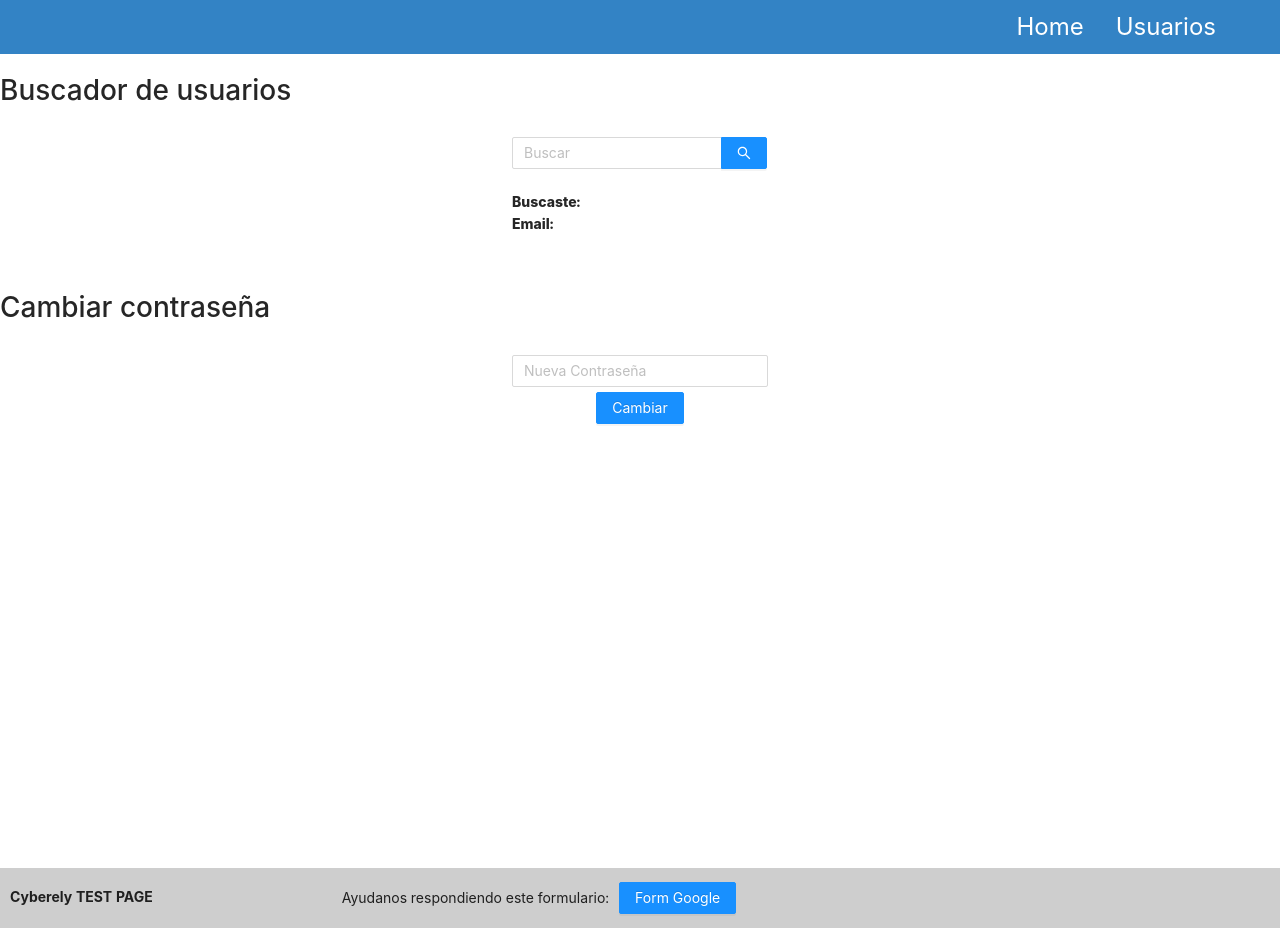
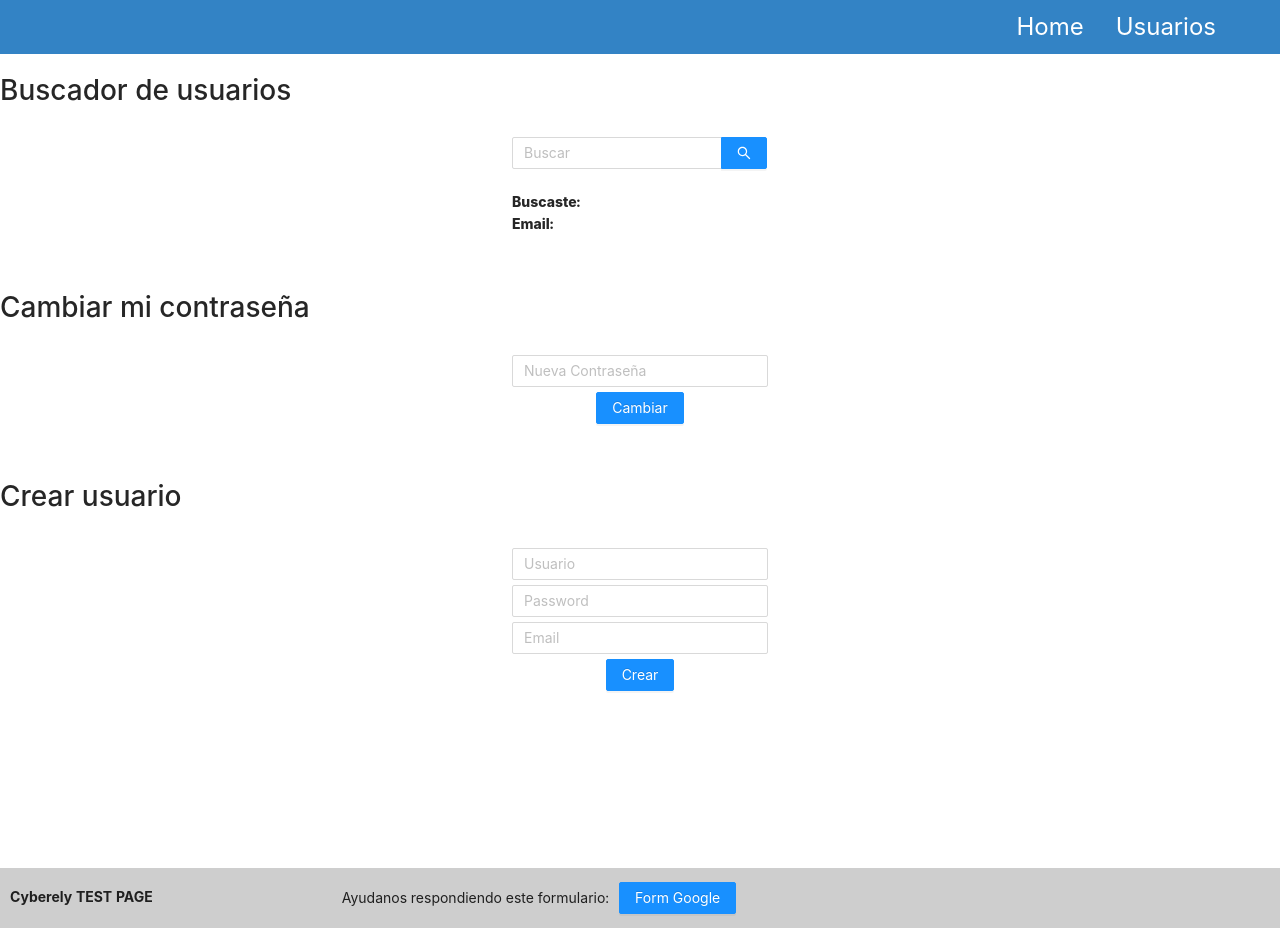
Before and after one commit to francofresno/dummy-cyberely, a React (Create React App) app: page /usuarios in a window 1280 px wide. Built offline with nearby package versions, Linux system fonts and the light colour scheme.

Commit message:
crear usuarios

```diff
--- a/src/components/Comentador.jsx
+++ b/src/components/Comentador.jsx
@@ -2,6 +2,7 @@ import React, { useEffect, useState } from "react";
 import { Avatar, Button, Comment, Form, Input, List, Tooltip } from "antd";
 import moment from "moment";
 import { v4 as uuid } from "uuid";
+import { URL } from "../utils/url";
 const { TextArea } = Input;
 
 const CommentList = ({ comments }) => {
@@ -47,7 +48,7 @@ const Editor = ({ comments, setComments }) => {
     setTimeout(() => {
       setSubmitting(false);
       // localStorage.setItem("comentarios", JSON.stringify(comentarios));
-      fetch(`http://localhost:5000/usuarios/comentarios`, {
+      fetch(`${URL}/usuarios/comentarios`, {
         method: "POST",
         mode: "cors",
         credentials: "include",
@@ -109,7 +110,7 @@ const Comentador = () => {
 
   useEffect(() => {
     // const comentarios = JSON.parse(localStorage.getItem("comentarios"));
-    fetch(`http://localhost:5000/usuarios/comentarios?usuarioId=1`, {
+    fetch(`${URL}/usuarios/comentarios?usuarioId=1`, {
       method: "GET",
       mode: "cors",
       credentials: "include",
--- a/src/pages/Usuarios.jsx
+++ b/src/pages/Usuarios.jsx
@@ -1,6 +1,7 @@
 import React, { createRef, useState } from "react";
 
 import { Input, Button } from "antd";
+import { URL } from "../utils/url";
 
 const { Search: SearchAntD } = Input;
 
@@ -8,10 +9,14 @@ const Usuarios = () => {
   const divRef1 = createRef();
   const divRef2 = createRef();
   const divRef3 = createRef();
+  const divRef4 = createRef();
   const [contraseña, setContraseña] = useState("");
+  const [nombre, setNombre] = useState("");
+  const [password, setPassword] = useState("");
+  const [email, setEmail] = useState("");
 
   const handleSearch = (value) => {
-    fetch(`http://localhost:5000/usuarios?nombre=${value}`, {
+    fetch(`${URL}/usuarios?nombre=${value}`, {
       method: "GET",
       mode: "cors",
       credentials: "include",
@@ -24,12 +29,8 @@ const Usuarios = () => {
       });
   };
 
-  const handleContraseñaChange = (e) => {
-    setContraseña(e.target.value);
-  };
-
   const handleClick = () => {
-    fetch(`http://localhost:5000/usuarios/changePassword?newPassword=${contraseña}&usuarioId=1`, {
+    fetch(`${URL}/usuarios/changePassword?newPassword=${contraseña}&usuarioId=1`, {
       method: "GET",
       mode: "cors",
       credentials: "include",
@@ -37,6 +38,27 @@ const Usuarios = () => {
       .then((response) => response.json())
       .then(() => {
         divRef3.current.innerHTML = "Contraseña Cambiada";
+      });
+  };
+
+  const handleClickCrear = () => {
+    console.log("🚀 ~ nombre || !contraseña || !email", nombre, contraseña, email);
+    if (!nombre || !password || !email) return;
+
+    fetch(`${URL}/usuarios/crearUsuario`, {
+      method: "POST",
+      mode: "cors",
+      credentials: "include",
+      headers: { "Content-Type": "application/json" },
+      body: JSON.stringify({
+        nombre: nombre,
+        contraseña: password,
+        email: email,
+      }),
+    })
+      .then((response) => response.json())
+      .then(() => {
+        divRef4.current.innerHTML = "Usuario creado";
       });
   };
 
@@ -58,14 +80,53 @@ const Usuarios = () => {
           </div>
         </div>
       </div>
-      <h1 style={{ marginTop: "50px" }}>Cambiar contraseña</h1>
+      <h1 style={{ marginTop: "50px" }}>Cambiar mi contraseña</h1>
       <div style={{ width: "100%", diplay: "flex", textAlign: "-webkit-center", marginTop: "2%" }}>
         <div style={{ width: "20%", diplay: "flex", flexDirection: "row" }}>
-          <Input placeholder="Nueva Contraseña" onChange={handleContraseñaChange} value={contraseña} />
+          <Input
+            placeholder="Nueva Contraseña"
+            onChange={(e) => {
+              setContraseña(e.target.value);
+            }}
+            value={contraseña}
+          />
           <Button type="primary" style={{ marginTop: "5px" }} onClick={handleClick}>
             Cambiar
           </Button>
           <div ref={divRef3} style={{ marginTop: "5px" }}></div>
+        </div>
+      </div>
+      <h1 style={{ marginTop: "50px" }}>Crear usuario</h1>
+      <div style={{ width: "100%", diplay: "flex", textAlign: "-webkit-center", marginTop: "2%" }}>
+        <div style={{ width: "20%", diplay: "flex", flexDirection: "row" }}>
+          <Input
+            placeholder="Usuario"
+            onChange={(e) => {
+              setNombre(e.target.value);
+            }}
+            value={nombre}
+            style={{ marginTop: "5px" }}
+          />
+          <Input
+            placeholder="Password"
+            onChange={(e) => {
+              setPassword(e.target.value);
+            }}
+            value={password}
+            style={{ marginTop: "5px" }}
+          />
+          <Input
+            placeholder="Email"
+            onChange={(e) => {
+              setEmail(e.target.value);
+            }}
+            value={email}
+            style={{ marginTop: "5px" }}
+          />
+          <Button type="primary" style={{ marginTop: "5px" }} onClick={handleClickCrear}>
+            Crear
+          </Button>
+          <div ref={divRef4} style={{ marginTop: "5px" }}></div>
         </div>
       </div>
     </div>
--- /dev/null
+++ b/src/utils/url.js
@@ -0,0 +1,2 @@
+export const URL = "https://cyberely-back.onrender.com";
+// export const URL = "http://localhost:5000"
```
